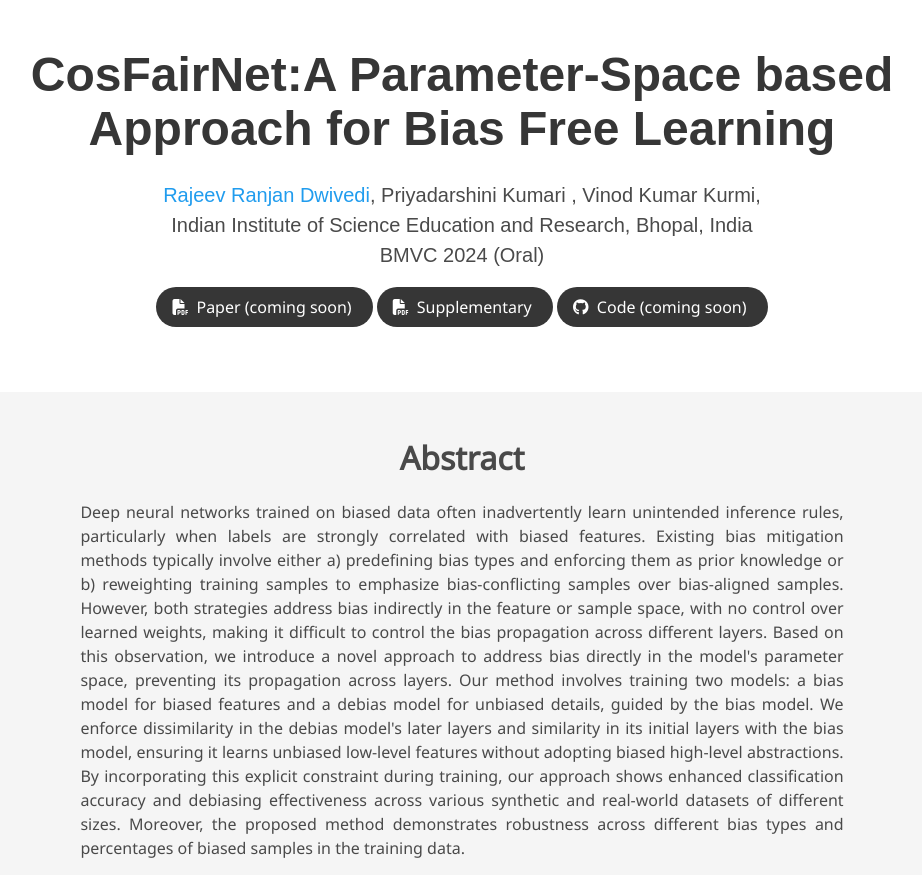
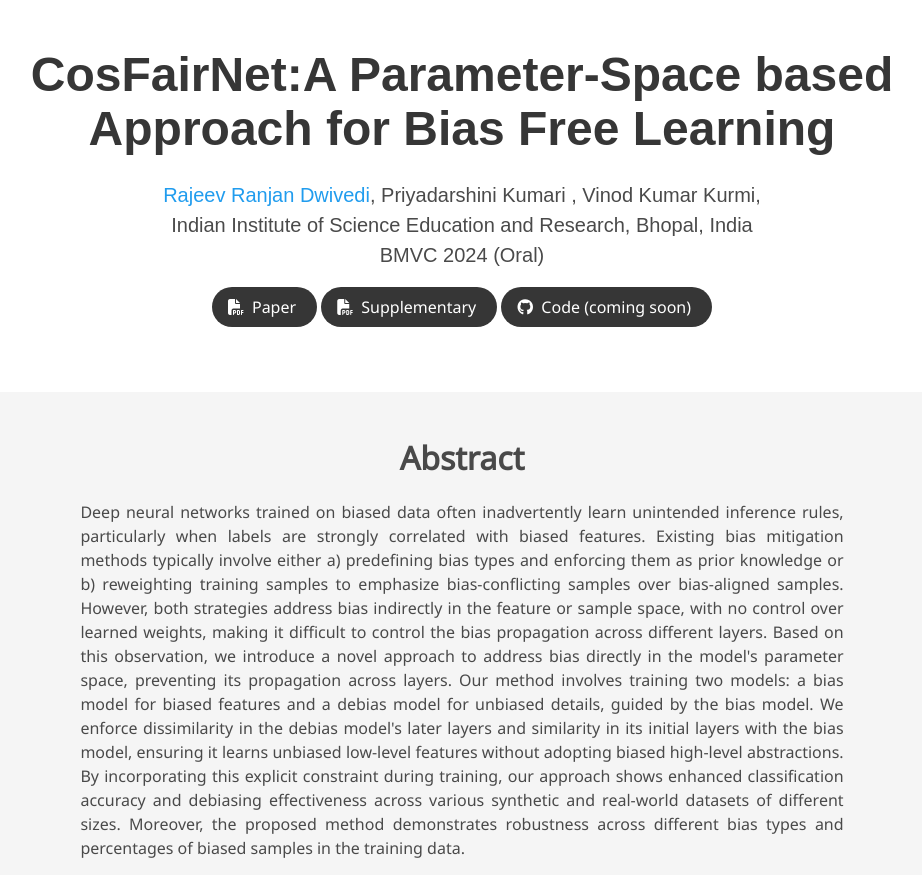
Before and after one commit to VisDomLab/CosFairNet, a plain HTML site: page index.html in a window 1280 px wide. Shown: the top 875 px of the page, without its empty margins (178-1100 px from the left). Drawn offline with nearby package versions, Linux system fonts and the light colour scheme; some icons are missing; a web font is replaced by a local one.

Commit message:
Update index.html

```diff
--- a/index.html
+++ b/index.html
@@ -54,7 +54,7 @@
                         <span class="icon">
                           <i class="fas fa-file-pdf"></i>
                         </span>
-                        <span>Paper (coming soon)</span>
+                        <span>Paper</span>
                       </a>
                     </span>
 
```
